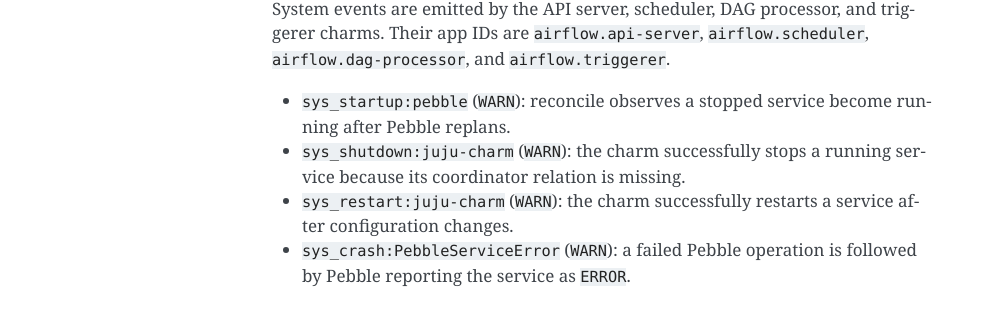
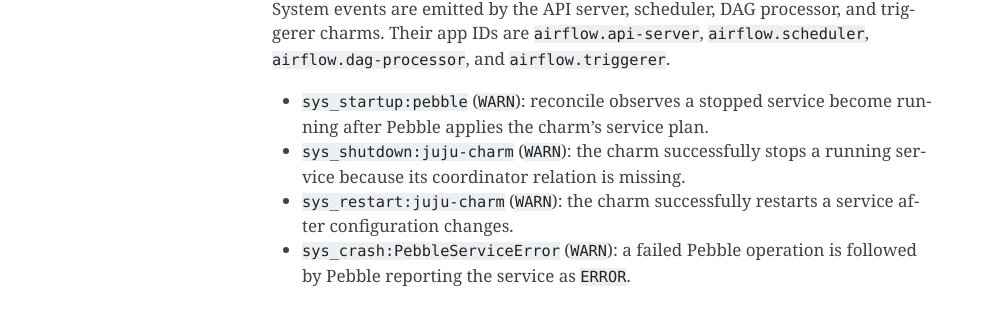
Before and after one commit to canonical/charmed-airflow-documentation, a Sphinx documentation site: the page built from docs/reference/security/logging.rst, in a window 1280 px wide. Shown: the part 751-1060 px from the top of the page, without its empty margins (148-1141 px from the left). Built offline with Sphinx 7.4.7, drawn with Linux system fonts in a browser that asks for light colours.

Commit message:
spellcheck fixes

```diff
--- a/docs/reference/security/logging.rst
+++ b/docs/reference/security/logging.rst
@@ -31,7 +31,7 @@
 ``airflow.dag-processor``, and ``airflow.triggerer``.
 
 * ``sys_startup:pebble`` (``WARN``): reconcile observes a stopped service become
-  running after Pebble replans.
+  running after Pebble applies the charm's service plan.
 * ``sys_shutdown:juju-charm`` (``WARN``): the charm successfully stops a running
   service because its coordinator relation is missing.
 * ``sys_restart:juju-charm`` (``WARN``): the charm successfully restarts a service
```
